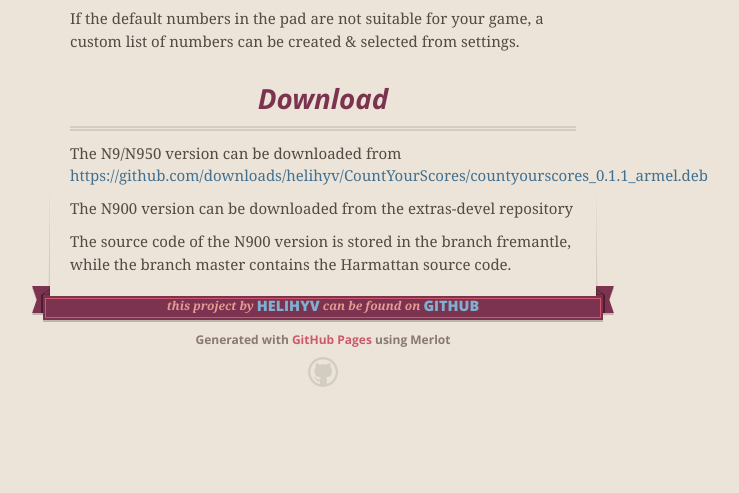
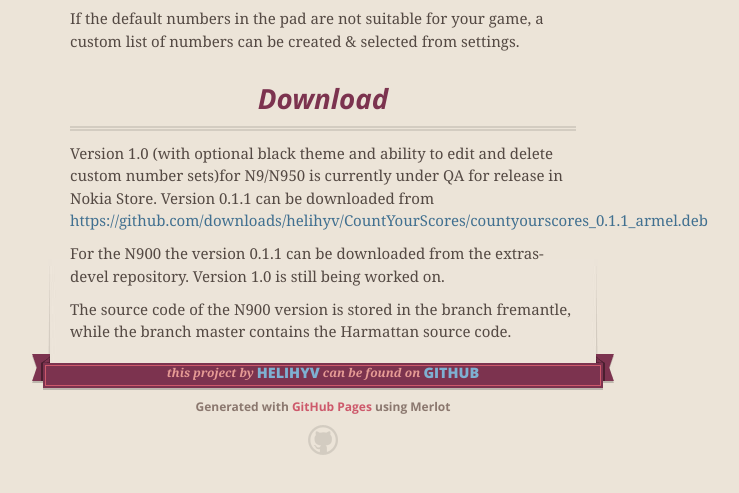
Before and after one commit to helihyv/CountYourScores, a plain HTML site: page index.html in a window 1280 px wide. Shown: the part 1299-1792 px from the top of the page, without its empty margins (317-1056 px from the left). Before the commit the page ends 1726 px from the top, so only its background shows below. Drawn offline with nearby package versions, Linux system fonts and the light colour scheme.

```diff
--- a/index.html
+++ b/index.html
@@ -63,10 +63,10 @@ It is available for Harmattan (Nokia N9/N950) and Maemo 5 (Nokia N900) mobile de
 
 <h2>Download</h2>
 
-<p>The N9/N950 version can be downloaded from
+<p>Version 1.0 (with optional black theme and ability to edit and delete custom number sets)for N9/N950 is currently under QA for release in Nokia Store. Version 0.1.1 can be downloaded from
 <a href="https://github.com/downloads/helihyv/CountYourScores/countyourscores_0.1.1_armel.deb">https://github.com/downloads/helihyv/CountYourScores/countyourscores_0.1.1_armel.deb</a></p>
 
-<p>The N900 version can be downloaded from the extras-devel repository</p>
+<p>For the N900 the version 0.1.1 can be downloaded from the extras-devel repository. Version 1.0 is still being worked on.</p>
 
 <p>The source code of the N900 version is stored in the branch fremantle, while the branch master contains the Harmattan source code.</p>
       </section>
```
Also changed, not shown: params.json (+1 -1 lines).
